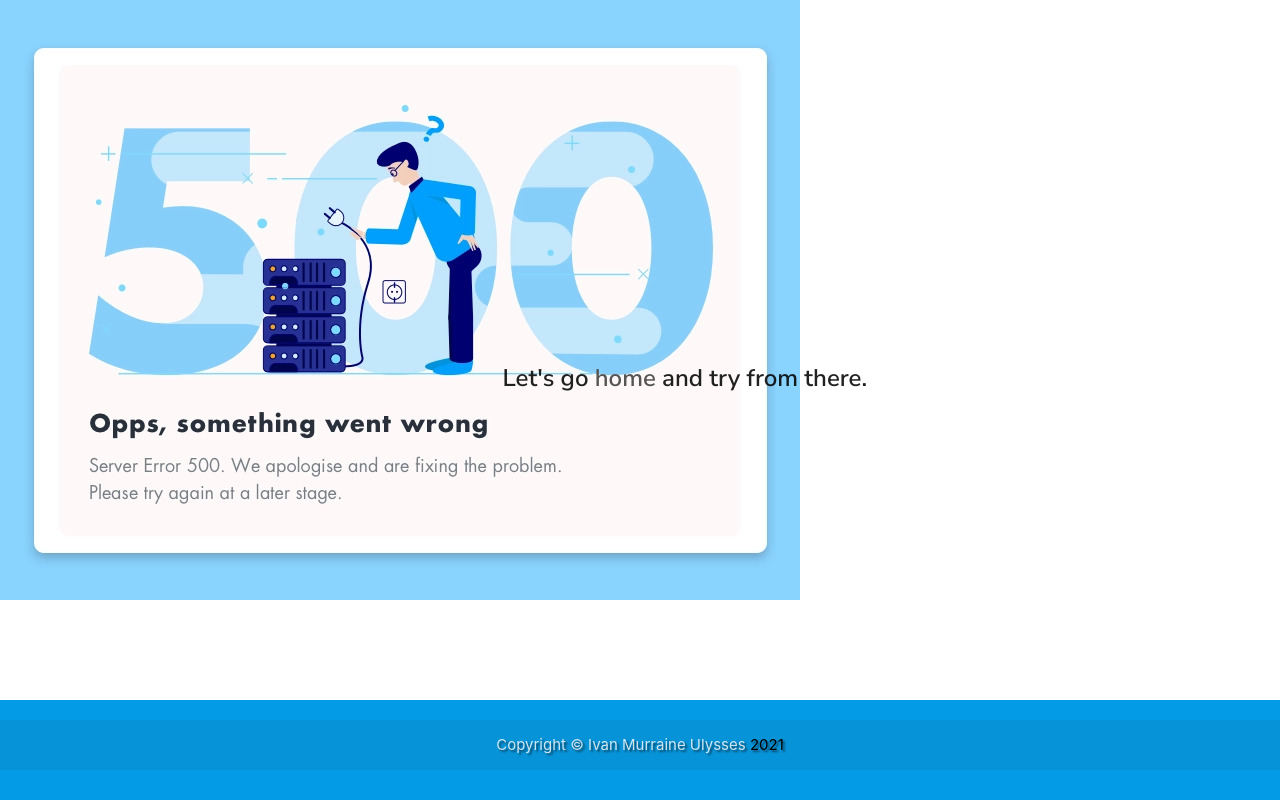
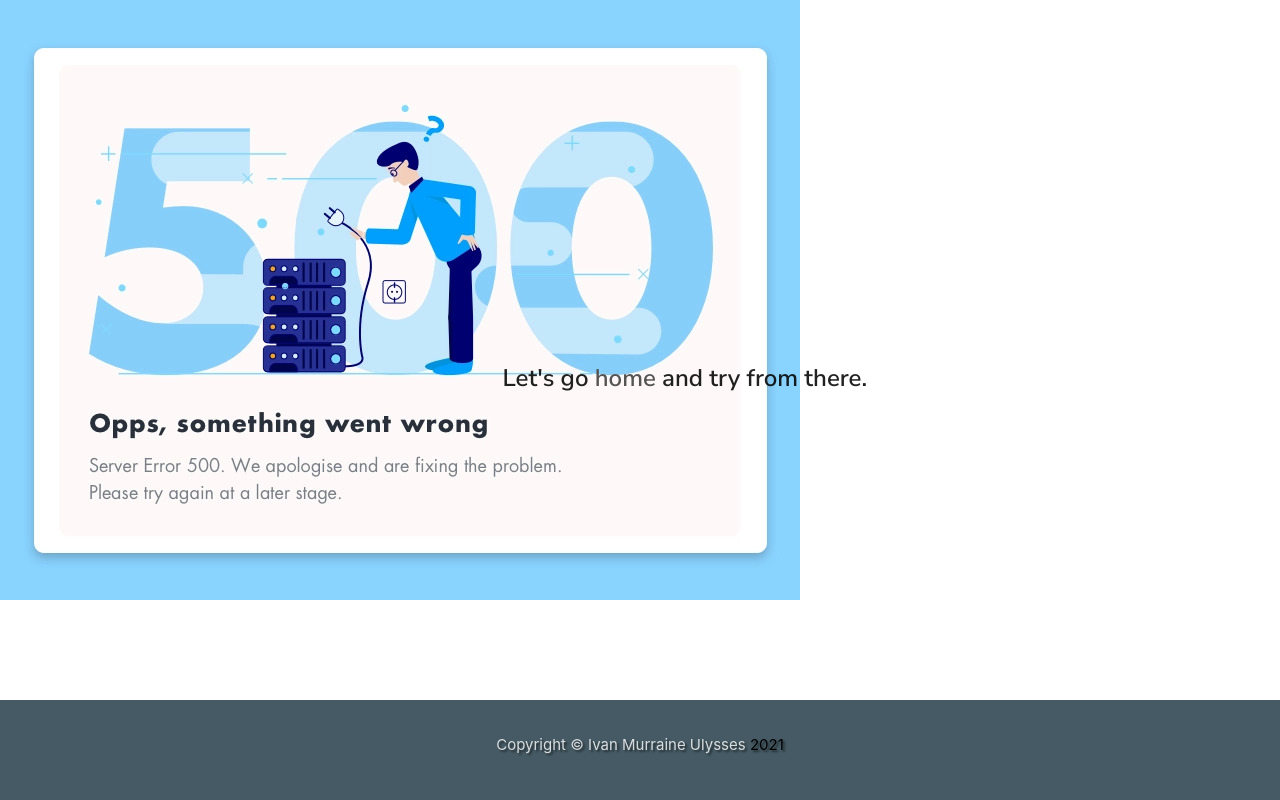
Before and after one commit to Sonicbasedrop/run-actually, a Flask app: template templates/500.html in a window 1280 px wide. Run offline with Flask 2, Linux system fonts and the light colour scheme; the template is opened without the code that fills it, so the values that code supplies are empty; some libraries are stand-ins or nearby versions; some web fonts are replaced.

Commit message:
updated footer color

```diff
--- a/templates/500.html
+++ b/templates/500.html
@@ -34,9 +34,9 @@
   </main>
 
 <!-- footer starts here -->
-<footer class="page-footer center-align text-shadow light-blue darken-1">
+<footer class="page-footer center-align text-shadow blue-grey darken-2">
   <!-- copyright info -->
-  <div class="footer-copyright center-align">
+  <div class="footer-copyright blue-grey darken-2 center-align">
     <div class="container">
       <p class="copyright text-muted">Copyright &copy; Ivan Murraine Ulysses <span id="copyright"></span></p>
     </div>
```
